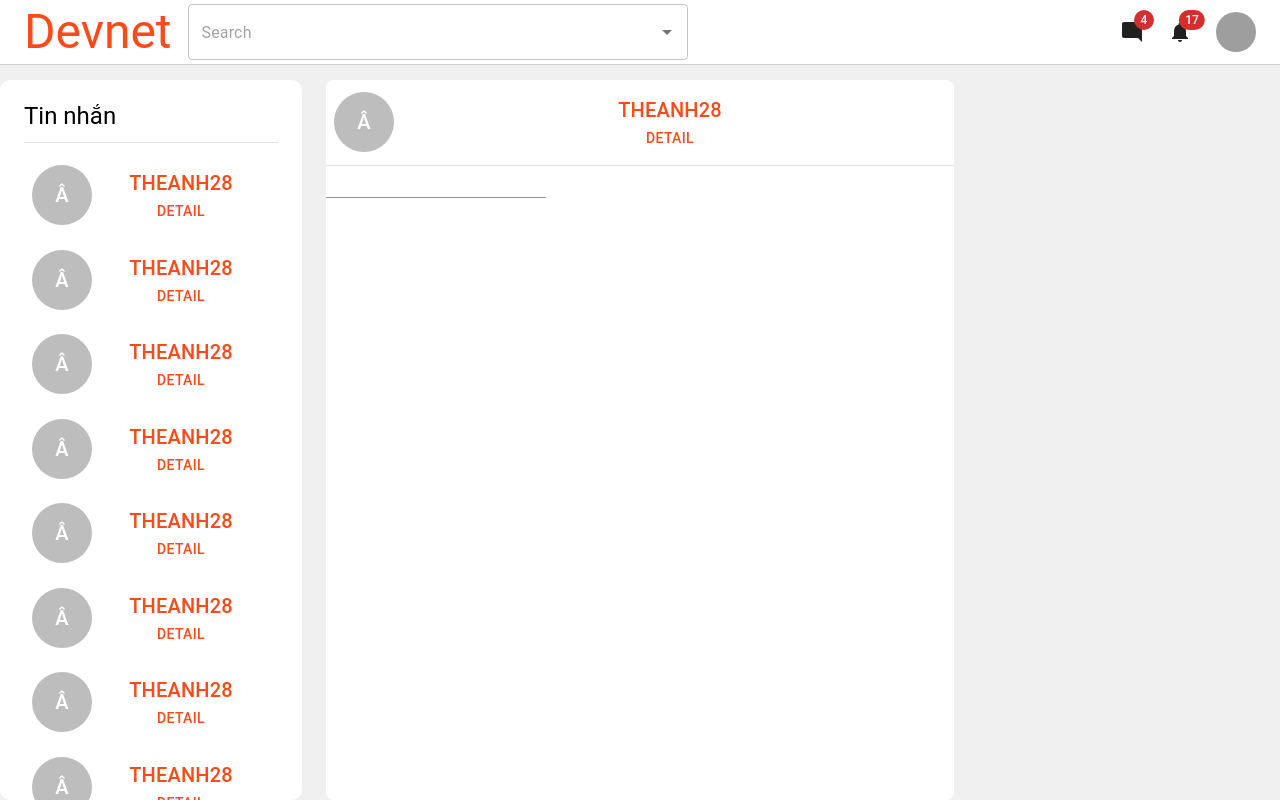
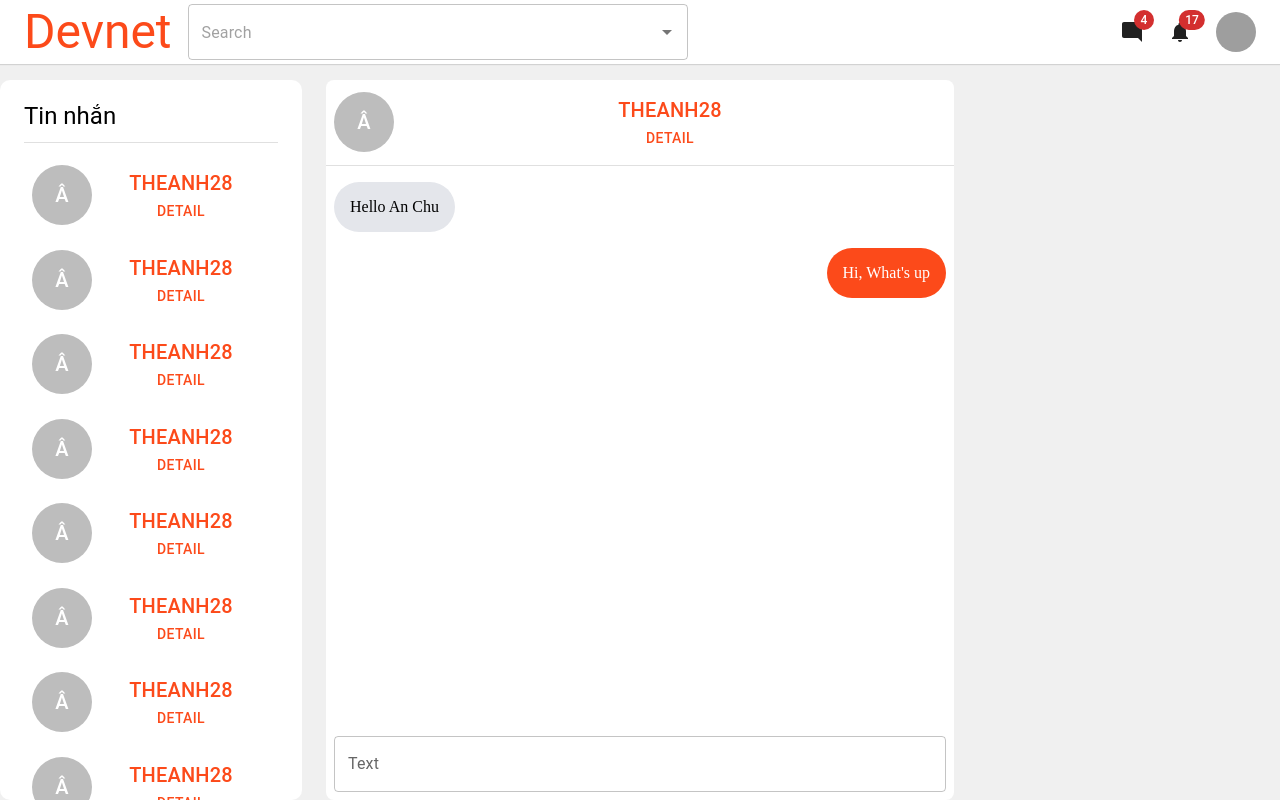
Before and after one commit to Chuan1404/DevNet, a React (Vite) app in the folder client/: page /message in a window 1280 px wide. Built offline with nearby package versions, Linux system fonts and the light colour scheme; grey boxes are pictures that could not be loaded.

Commit message:
chat page

```diff
--- a/client/src/components/Header/index.jsx
+++ b/client/src/components/Header/index.jsx
@@ -11,6 +11,7 @@ import {
 } from "@mui/material";
 import { Box } from "@mui/system";
 import React from "react";
+import { Link } from "react-router-dom";
 
 export default function Header() {
   let options = [
@@ -43,11 +44,13 @@ export default function Header() {
 
         <Box sx={{ flexGrow: 1 }} />
         <Box sx={{ display: "flex", alignItems: "center" }}>
-          <IconButton size="large" aria-label="show 4 new mails" color="secondary">
-            <Badge badgeContent={4} color="error">
-              <ModeComment />
-            </Badge>
-          </IconButton>
+          <Link to="/message">
+            <IconButton size="large" aria-label="show 4 new mails" color="secondary">
+              <Badge badgeContent={4} color="error">
+                <ModeComment />
+              </Badge>
+            </IconButton>
+          </Link>
           <IconButton size="large" aria-label="show 17 new notifications" color="secondary">
             <Badge badgeContent={17} color="error">
               <Notifications />
--- /dev/null
+++ b/client/src/pages/Chatpage/Message.jsx
@@ -0,0 +1,24 @@
+import { useTheme } from "@emotion/react";
+import { Box } from "@mui/system";
+import React from "react";
+
+export default function Message({ currentUser, content }) {
+  const theme = useTheme();
+  console.log(theme);
+  const messageStyle = {};
+  return (
+    <Box
+      className="message"
+      bgcolor={currentUser ? theme.palette.primary.main : "#E4E6EB"}
+      width="max-content"
+      maxWidth={400}
+      padding={2}
+      borderRadius={10}
+      color={currentUser ? "white" : "black"}
+      marginY={1}
+      marginLeft={currentUser && "auto"}
+    >
+      {content}
+    </Box>
+  );
+}
--- a/client/src/pages/Chatpage/index.jsx
+++ b/client/src/pages/Chatpage/index.jsx
@@ -1,6 +1,7 @@
-import { Box, Divider, Input, Stack } from "@mui/material";
+import { Box, Divider, Input, Stack, TextField } from "@mui/material";
 import React from "react";
 import Author from "./Author";
+import Message from "./Message";
 
 export default function Chatpage() {
   return (
@@ -11,10 +12,15 @@ export default function Chatpage() {
 
       <Divider />
 
-      <Box className="chatpage__message"></Box>
-      <Box className="chatpage__input">
-        <Input />
-      </Box>
+      <Stack padding={1} sx={{ flex: 1 }}>
+        <Stack className="chatpage__message" sx={{ flex: 1 }}>
+          <Message currentUser={false} content="Hello An Chu" />
+          <Message currentUser={true} content="Hi, What's up" />
+        </Stack>
+        <Box className="chatpage__input">
+          <TextField fullWidth variant="outlined" label="Text" />
+        </Box>
+      </Stack>
     </Stack>
   );
 }
```
